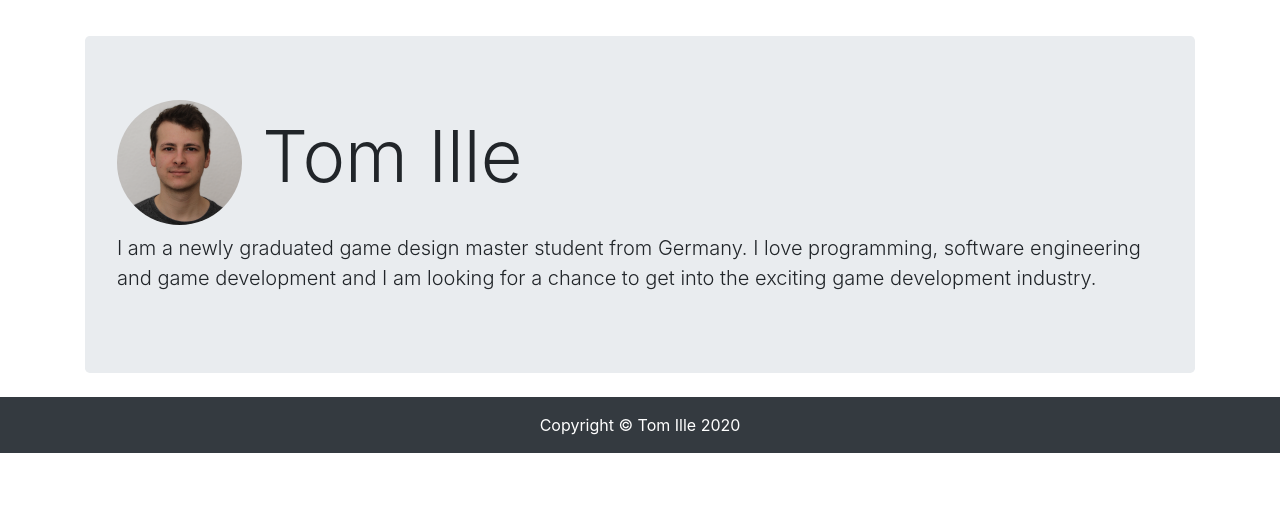
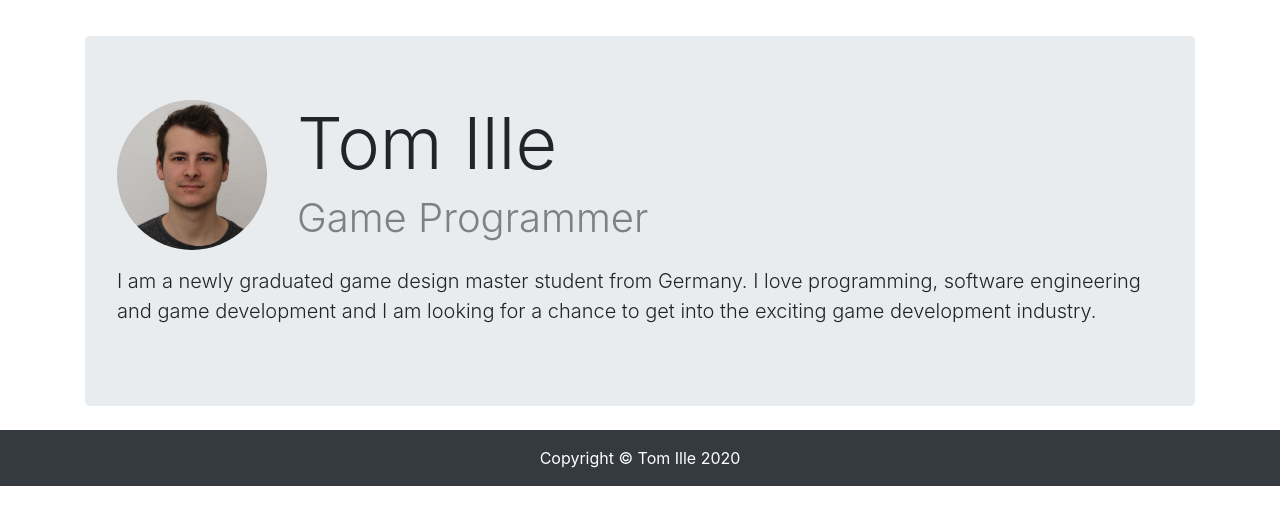
Before and after one commit to JamesTheButler/Portfolio, a website: page index.html in a window 1280 px wide. Drawn offline with nearby package versions, Linux system fonts and the light colour scheme; no server answers.

Commit message:
add "Game Programmer" to header

```diff
--- a/index.html
+++ b/index.html
@@ -27,11 +27,16 @@
   <div class="container">
 	<!-- Jumbotron Header -->
     <header class="jumbotron my-4">
-      <h1 class="display-3">
-		<img class="avatar" src="media/img_avatar.png" alt="Avatar" width="125px">
-		Tom Ille
-	  </h1>
-      <p class="lead">I am a newly graduated game design master student from Germany. I love programming, software engineering and game development and I am looking for a chance to get into the exciting game development industry.</p>
+      <div style="width: 100%; overflow: hidden;">
+        <div style="width: 130px; float: left;">
+			<img class="avatar" src="media/img_avatar.png" alt="Avatar" width="150px">
+		</div>
+        <div style="margin-left: 180px;">
+			<h1 class="display-3">Tom Ille</h1>
+			<h2 class="display-3">Game Programmer</h2>
+		</div>
+      </div>
+	  <p class="lead desc-about">I am a newly graduated game design master student from Germany. I love programming, software engineering and game development and I am looking for a chance to get into the exciting game development industry.</p>
     </header>
 
     <!-- Page Features -->
```
